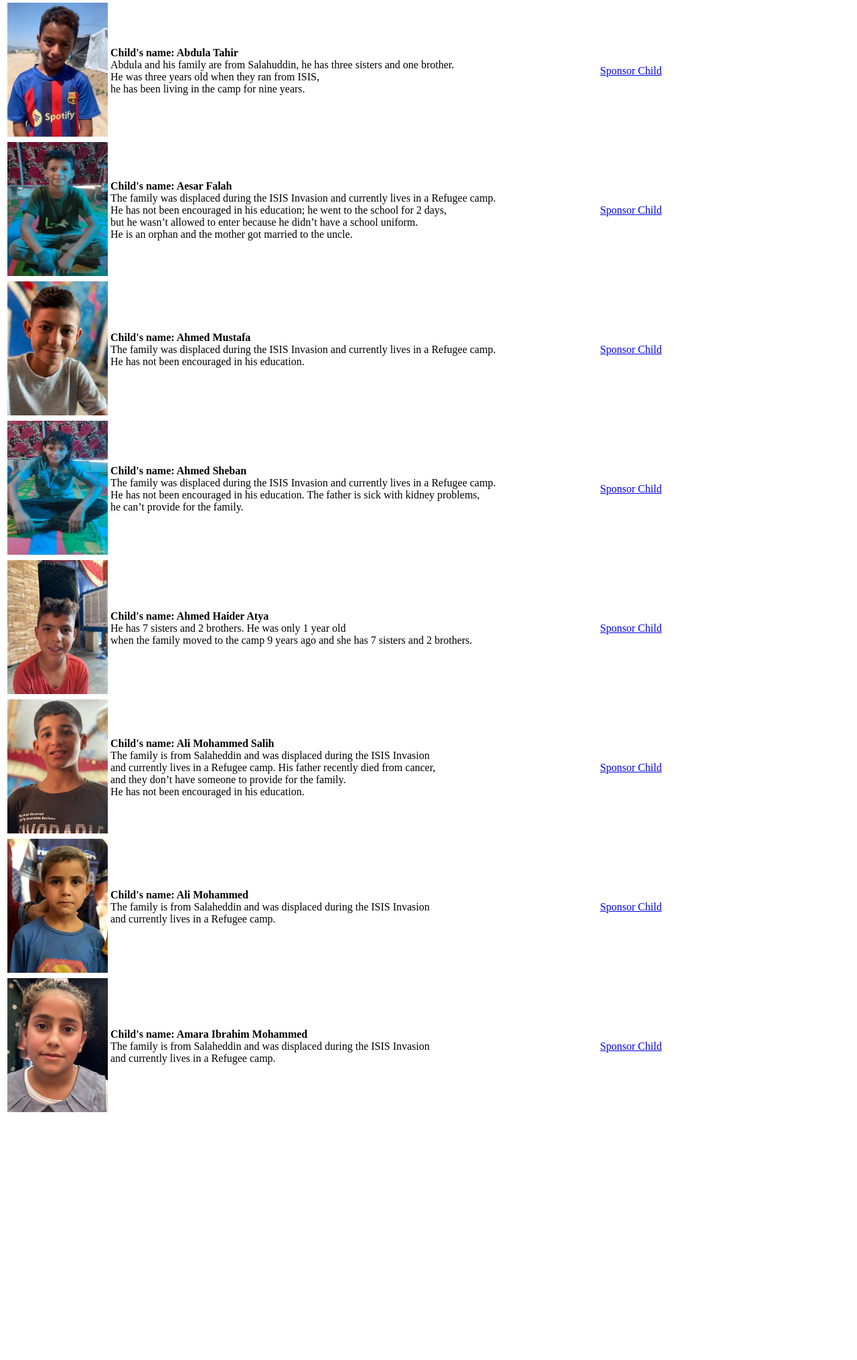
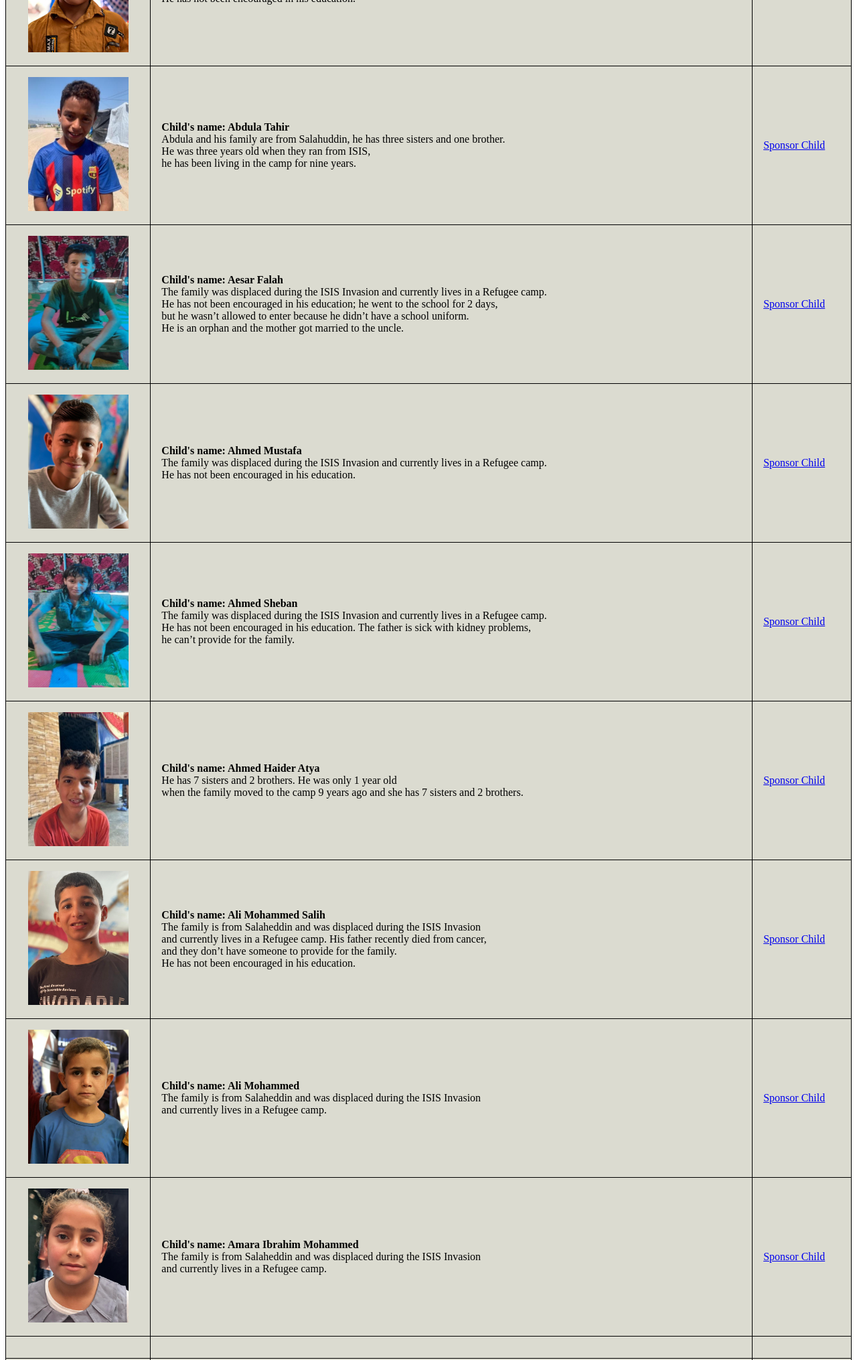
Before and after one commit to pamory19/N2N-Sponsorship, a website: page index.html in a window 1280 px wide. Shown: the part 557-2587 px from the top of the page at 67% size. Before the commit the page ends 2256 px from the top, so only its background shows below. Drawn offline with Linux system fonts and the light colour scheme.

Commit message:
made table responsive and added styling

```diff
--- a/css/styles.css
+++ b/css/styles.css
@@ -1,4 +1,49 @@
 img {
     width: 150px;
     height: 200px;
+
 }
+
+table {
+    width: 100%;
+    border-collapse: collapse;
+    background: #DBDBD0;
+}
+
+
+th {
+    text-align: left;
+    background: #B5B5AC;
+}
+
+caption {
+    background: #4F4F4B;
+    color: white;
+    font-size: medium;
+    font-weight: 600;
+    text-transform: uppercase;
+}
+
+th, td, caption {
+    padding: 1rem;
+}
+
+table, th, td {
+    border: 1px solid black;
+}
+
+@media (max-width: 650px) {
+    th {
+        display: none;
+    }
+
+    td {
+        display: block;
+    }
+
+    td::before {
+        content: attr(data-cell) ": ";
+        display: block;
+        font-weight: 700;
+    }
+}
--- a/index.html
+++ b/index.html
@@ -13,110 +13,146 @@
       <caption>N2N Child Sponsoree's</caption>
       <tr>
         <th>Sponosree Image</th>
-        <th>Description</th>
+        <th>General Information</th>
         <th>Sponsor</th>
       </tr>
 
+      <!--<tr> -->
+        <!-- <td data-cell="image">Child Image</td> --> <!-- Child Image -->
+        <!--<td data-cell="description">General Information</td> --> <!-- Description -->
+        <!--<td data-cell="link">Sponsor link</td> --> <!-- Sponsor link -->
+      <!--</tr> -->
+
       <tr>
-        <td data-cell="image">Child Image</td> <!-- Child Image -->
-        <td data-cell="description">Description</td> <!-- Description -->
-        <td data-cell="link">Sponsor link</td> <!-- Sponsor link -->
+        <td data-cell="Image" align="center"><img src="./images/Aba_Thur_Falah_Hasan.png" alt="An image of Aba Thur Falah Hasan"></td>
+        <td data-cell="General information"><b>Child's name: Aba Thur Falah Hasan</b><br>The family was displaced during the ISIS Invasion and currently lives in a Refugee camp.<br>He has not been encouraged in his education;<br>he went to the school for 2 days but he wasn’t allowed to enter because he didn’t have a school uniform.<br>He is an orphan and the mother got married to the uncle. </td>
+        <td data-cell="Link"><a href="https://docs.google.com/document/d/1IPQXSGrAU9ve7dzKpomQRehpONDOAepp/edit" target="_blank">Sponsor Child</a></td>
       </tr>
 
       <tr>
-        <td data-cell="image"><img src="./images/Aba_Thur_Falah_Hasan.png" alt="An image of Aba Thur Falah Hasan"></td>
-        <td data-cell="description"><b>Child's name: Aba Thur Falah Hasan</b><br>The family was displaced during the ISIS Invasion and currently lives in a Refugee camp.<br>He has not been encouraged in his education;<br>he went to the school for 2 days but he wasn’t allowed to enter because he didn’t have a school uniform.<br>He is an orphan and the mother got married to the uncle. </td>
-        <td data-cell="link"><a href="https://docs.google.com/document/d/1IPQXSGrAU9ve7dzKpomQRehpONDOAepp/edit" target="_blank">Sponsor Child</a></td>
+        <td data-cell="Image" align="center"><img src="./images/Abdulrahman_Boriq.png" alt="An image of Abdulrahman Boriq"></td>
+        <td data-cell="General information"><b>Child's name: Abdulrahman Boriq</b><br>The family is from Salaheddin and was displaced during the ISIS Invasion and currently lives in a Refugee camp.<br>He has not been encouraged in his education.</td>
+        <td data-cell="Link"><a href="https://docs.google.com/document/d/1vn5bINz3uEvp5zSn0vm_lpGgolvIjeV5/edit" target="_blank">Sponsor Child</a></td>
       </tr>
 
       <tr>
-        <td data-cell="image"><img src="./images/Abdulrahman_Boriq.png" alt="An image of Abdulrahman Boriq"></td>
-        <td data-cell="description"><b>Child's name: Abdulrahman Boriq</b><br>The family is from Salaheddin and was displaced during the ISIS Invasion and currently lives in a Refugee camp.<br>He has not been encouraged in his education.</td>
-        <td data-cell="link"><a href="https://docs.google.com/document/d/1vn5bINz3uEvp5zSn0vm_lpGgolvIjeV5/edit" target="_blank">Sponsor Child</a></td>
+        <td data-cell="Image" align="center"><img src="./images/Abdula_Tahir.png" alt="An image of Abdula Tahir"></td>
+        <td data-cell="General information"><b>Child's name: Abdula Tahir</b><br>Abdula and his family are from Salahuddin, he has three sisters and one brother.<br>He was three years old when they ran from ISIS,<br>he has been living in the camp for nine years.</td>
+        <td data-cell="Link"><a href="https://docs.google.com/document/d/1zcB00lRyvok8iwiMYA68lVgKjIDYmx9H/edit" target="_blank">Sponsor Child</a></td>
       </tr>
 
       <tr>
-        <td data-cell="image"><img src="./images/Abdula_Tahir.png" alt="An image of Abdula Tahir"></td>
-        <td data-cell="description"><b>Child's name: Abdula Tahir</b><br>Abdula and his family are from Salahuddin, he has three sisters and one brother.<br>He was three years old when they ran from ISIS,<br>he has been living in the camp for nine years.</td>
-        <td data-cell="link"><a href="https://docs.google.com/document/d/1zcB00lRyvok8iwiMYA68lVgKjIDYmx9H/edit" target="_blank">Sponsor Child</a></td>
+        <td data-cell="Image" align="center"><img src="./images/Aesar_Falah.png" alt="An image of Aesar Falah"></td>
+        <td data-cell="General information"><b>Child's name: Aesar Falah</b><br>The family was displaced during the ISIS Invasion and currently lives in a Refugee camp.<br>He has not been encouraged in his education; he went to the school for 2 days,<br>but he wasn’t allowed to enter because he didn’t have a school uniform.<br>He is an orphan and the mother got married to the uncle.</td>
+        <td data-cell="Link"><a href="https://docs.google.com/document/d/1c963P4YsI4nNc5goLf1qyBHJR0VvaBm5/edit" target="_blank">Sponsor Child</a></td>
       </tr>
 
       <tr>
-        <td data-cell="image"><img src="./images/Aesar_Falah.png" alt="An image of Aesar Falah"></td>
-        <td data-cell="description"><b>Child's name: Aesar Falah</b><br>The family was displaced during the ISIS Invasion and currently lives in a Refugee camp.<br>He has not been encouraged in his education; he went to the school for 2 days,<br>but he wasn’t allowed to enter because he didn’t have a school uniform.<br>He is an orphan and the mother got married to the uncle.</td>
-        <td data-cell="link"><a href="https://docs.google.com/document/d/1c963P4YsI4nNc5goLf1qyBHJR0VvaBm5/edit" target="_blank">Sponsor Child</a></td>
+        <td data-cell="Image" align="center"><img src="./images/Ahmed_Mustafa.png" alt="An image of Ahmed Mustafa"></td>
+        <td data-cell="General information"><b>Child's name: Ahmed Mustafa</b><br>The family was displaced during the ISIS Invasion and currently lives in a Refugee camp.<br>He has not been encouraged in his education.</td>
+        <td data-cell="Link"><a href="https://docs.google.com/document/d/1efpAMRaSL4BnJShhIUz_54HzqwJ4aj6I/edit" target="_blank">Sponsor Child</a></td>
       </tr>
 
       <tr>
-        <td data-cell="image"><img src="./images/Ahmed_Mustafa.png" alt="An image of Ahmed Mustafa"></td>
-        <td data-cell="description"><b>Child's name: Ahmed Mustafa</b><br>The family was displaced during the ISIS Invasion and currently lives in a Refugee camp.<br>He has not been encouraged in his education.</td>
-        <td data-cell="link"><a href="https://docs.google.com/document/d/1efpAMRaSL4BnJShhIUz_54HzqwJ4aj6I/edit" target="_blank">Sponsor Child</a></td>
+        <td data-cell="Image" align="center"><img src="./images/Ahmed_Sheban.png" alt="An image of Ahmed Sheban"></td>
+        <td data-cell="General information"><b>Child's name: Ahmed Sheban</b><br>The family was displaced during the ISIS Invasion and currently lives in a Refugee camp.<br>He has not been encouraged in his education. The father is sick with kidney problems,<br>he can’t provide for the family.</td>
+        <td data-cell="Link"><a href="https://docs.google.com/document/d/1yPOpGSZ8BZSC84E3cHnxIGJnV9nQm8sJ/edit" target="_blank">Sponsor Child</a></td>
       </tr>
 
       <tr>
-        <td data-cell="image"><img src="./images/Ahmed_Sheban.png" alt="An image of Ahmed Sheban"></td>
-        <td data-cell="description"><b>Child's name: Ahmed Sheban</b><br>The family was displaced during the ISIS Invasion and currently lives in a Refugee camp.<br>He has not been encouraged in his education. The father is sick with kidney problems,<br>he can’t provide for the family.</td>
-        <td data-cell="link"><a href="https://docs.google.com/document/d/1yPOpGSZ8BZSC84E3cHnxIGJnV9nQm8sJ/edit" target="_blank">Sponsor Child</a></td>
+        <td data-cell="Image" align="center"><img src="./images/Ahmed_Haider_Atya.png" alt="An image of Ahmed Haider Atya"></td>
+        <td data-cell="General information"><b>Child's name: Ahmed Haider Atya</b><br>He has 7 sisters and 2 brothers. He was only 1 year old<br>when the family moved to the camp 9 years ago and she has 7 sisters and 2 brothers.</td>
+        <td data-cell="Link"><a href="https://docs.google.com/document/d/1Hnu6k5cRl-xsilfGfIVdOfXAUzrnMaRt/edit" target="_blank">Sponsor Child</a></td>
       </tr>
 
       <tr>
-        <td data-cell="image"><img src="./images/Ahmed_Haider_Atya.png" alt="An image of Ahmed Haider Atya"></td>
-        <td data-cell="description"><b>Child's name: Ahmed Haider Atya</b><br>He has 7 sisters and 2 brothers. He was only 1 year old<br>when the family moved to the camp 9 years ago and she has 7 sisters and 2 brothers.</td>
-        <td data-cell="link"><a href="https://docs.google.com/document/d/1Hnu6k5cRl-xsilfGfIVdOfXAUzrnMaRt/edit" target="_blank">Sponsor Child</a></td>
+        <td data-cell="Image" align="center"><img src="./images/Ali_Mohammed_Salih.png" alt="An image of Ali Mohammed Salih"></td>
+        <td data-cell="General information"><b>Child's name: Ali Mohammed Salih</b><br>The family is from Salaheddin and was displaced during the ISIS Invasion<br>and currently lives in a Refugee camp. His father recently died from cancer,<br>and they don’t have someone to provide for the family.<br>He has not been encouraged in his education.</td>
+        <td data-cell="Link"><a href="https://docs.google.com/document/d/1nnBd2UGQ7fcjBwGJfzxU2_xGPcI_35lj/edit" target="_blank">Sponsor Child</a></td>
       </tr>
 
       <tr>
-        <td data-cell="image"><img src="./images/Ali_Mohammed_Salih.png" alt="An image of Ali Mohammed Salih"></td>
-        <td data-cell="description"><b>Child's name: Ali Mohammed Salih</b><br>The family is from Salaheddin and was displaced during the ISIS Invasion<br>and currently lives in a Refugee camp. His father recently died from cancer,<br>and they don’t have someone to provide for the family.<br>He has not been encouraged in his education.</td>
-        <td data-cell="link"><a href="https://docs.google.com/document/d/1nnBd2UGQ7fcjBwGJfzxU2_xGPcI_35lj/edit" target="_blank">Sponsor Child</a></td>
+        <td data-cell="Image" align="center"><img src="./images/Ali_Mohammed.png" alt="An image of Ali Mohammed"></td>
+        <td data-cell="General information"><b>Child's name: Ali Mohammed</b><br>The family is from Salaheddin and was displaced during the ISIS Invasion<br>and currently lives in a Refugee camp.</td>
+        <td data-cell="Link"><a href="https://docs.google.com/document/d/1-qUIXinveJ0pmBmR5VeAHIzSdIpJAGzu/edit" target="_blank">Sponsor Child</a></td>
       </tr>
 
       <tr>
-        <td data-cell="image"><img src="./images/Ali_Mohammed.png" alt="An image of Ali Mohammed"></td>
-        <td data-cell="description"><b>Child's name: Ali Mohammed</b><br>The family is from Salaheddin and was displaced during the ISIS Invasion<br>and currently lives in a Refugee camp.</td>
-        <td data-cell="link"><a href="https://docs.google.com/document/d/1-qUIXinveJ0pmBmR5VeAHIzSdIpJAGzu/edit" target="_blank">Sponsor Child</a></td>
+        <td data-cell="Image" align="center"><img src="./images/Amara_Ibrahim_Mohammed.png" alt="An image of Amara Ibrahim Mohammed"></td>
+        <td data-cell="General information"><b>Child's name: Amara Ibrahim Mohammed</b><br>The family is from Salaheddin and was displaced during the ISIS Invasion<br>and currently lives in a Refugee camp.</td>
+        <td data-cell="Link"><a href="https://docs.google.com/document/d/18yX5B5E1bfloVkdqsNRXFnmD1V0MUgVL/edit" target="_blank">Sponsor Child</a></td>
       </tr>
 
       <tr>
-        <td data-cell="image"><img src="./images/Amara_Ibrahim_Mohammed.png" alt="An image of Amara Ibrahim Mohammed"></td>
-        <td data-cell="description"><b>Child's name: Amara Ibrahim Mohammed</b><br>The family is from Salaheddin and was displaced during the ISIS Invasion<br>and currently lives in a Refugee camp.</td>
-        <td data-cell="link"><a href="https://docs.google.com/document/d/18yX5B5E1bfloVkdqsNRXFnmD1V0MUgVL/edit" target="_blank">Sponsor Child</a></td>
+        <td data-cell="Image" align="center"></td>
+        <td data-cell="General information"></td>
+        <td data-cell="Link"></td>
       </tr>
 
       <tr>
-        <td data-cell="image"></td>
-        <td data-cell="description"></td>
-        <td data-cell="link"></td>
+        <td data-cell="Image" align="center"></td>
+        <td data-cell="General information"></td>
+        <td data-cell="Link"></td>
       </tr>
 
       <tr>
-        <td data-cell="image"></td>
-        <td data-cell="description"></td>
-        <td data-cell="link"></td>
+        <td data-cell="Image" align="center"></td>
+        <td data-cell="General information"></td>
+        <td data-cell="Link"></td>
       </tr>
 
       <tr>
-        <td data-cell="image"></td>
-        <td data-cell="description"></td>
-        <td data-cell="link"></td>
+        <td data-cell="Image" align="center"></td>
+        <td data-cell="General information"></td>
+        <td data-cell="Link"></td>
       </tr>
 
       <tr>
-        <td data-cell="image"></td>
-        <td data-cell="description"></td>
-        <td data-cell="link"></td>
+        <td data-cell="Image" align="center"></td>
+        <td data-cell="General information"></td>
+        <td data-cell="Link"></td>
       </tr>
 
       <tr>
-        <td data-cell="image"></td>
-        <td data-cell="description"></td>
-        <td data-cell="link"></td>
+        <td data-cell="Image" align="center"></td>
+        <td data-cell="General information"></td>
+        <td data-cell="Link"></td>
       </tr>
 
       <tr>
-        <td data-cell="image"></td>
-        <td data-cell="description"></td>
-        <td data-cell="link"></td>
+        <td data-cell="Image" align="center"></td>
+        <td data-cell="General information"></td>
+        <td data-cell="Link"></td>
+      </tr>
+
+      <tr>
+        <td data-cell="Image" align="center"></td>
+        <td data-cell="General information"></td>
+        <td data-cell="Link"></td>
+      </tr>
+
+      <tr>
+        <td data-cell="Image" align="center"></td>
+        <td data-cell="General information"></td>
+        <td data-cell="Link"></td>
+      </tr>
+
+      <tr>
+        <td data-cell="Image" align="center"></td>
+        <td data-cell="General information"></td>
+        <td data-cell="Link"></td>
+      </tr>
+
+      <tr>
+        <td data-cell="Image" align="center"></td>
+        <td data-cell="General information"></td>
+        <td data-cell="Link"></td>
+      </tr>
+
+      <tr>
+        <td data-cell="Image" align="center"></td>
+        <td data-cell="General information"></td>
+        <td data-cell="Link"></td>
       </tr>
 
     </table>
```
